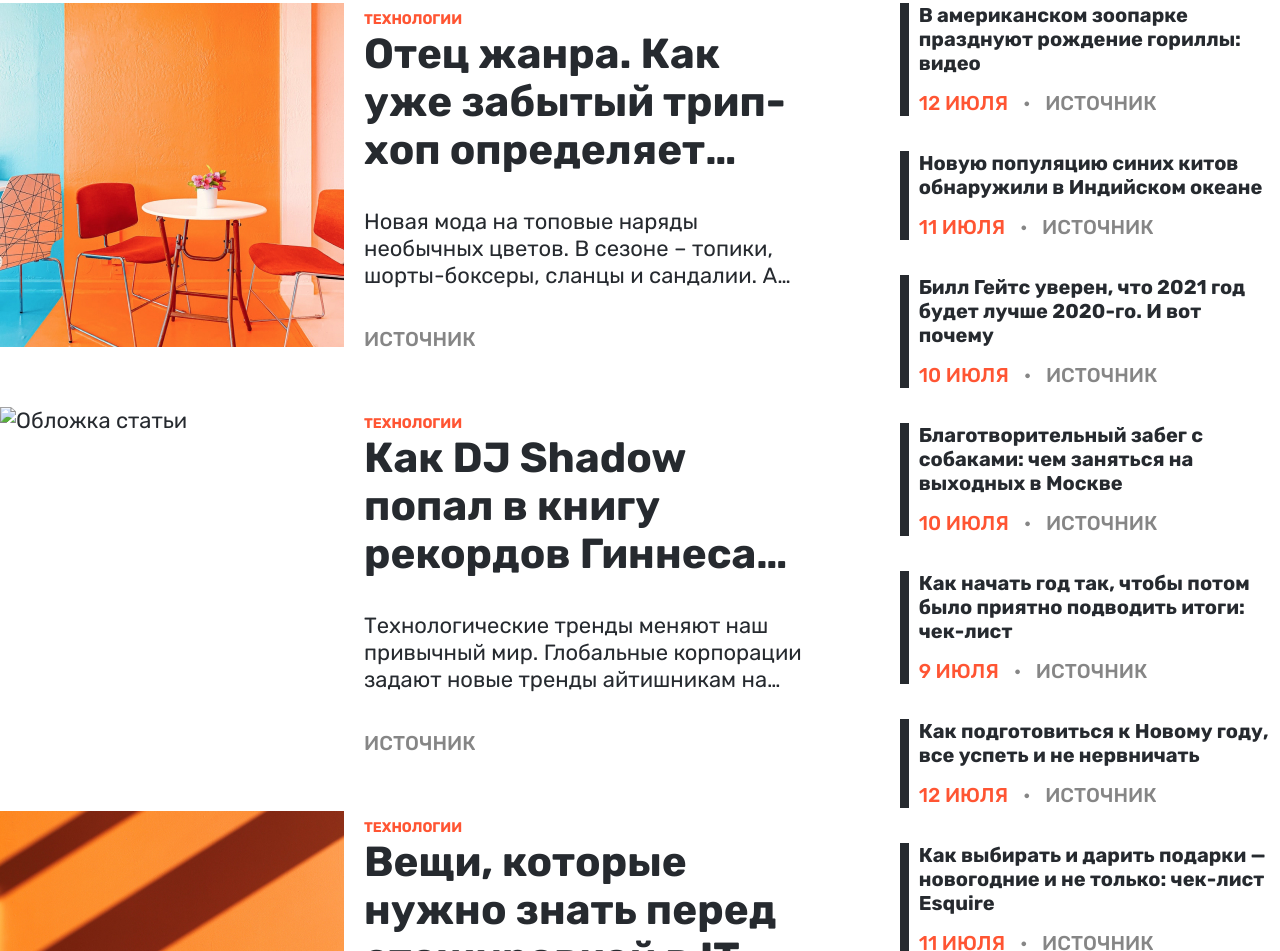
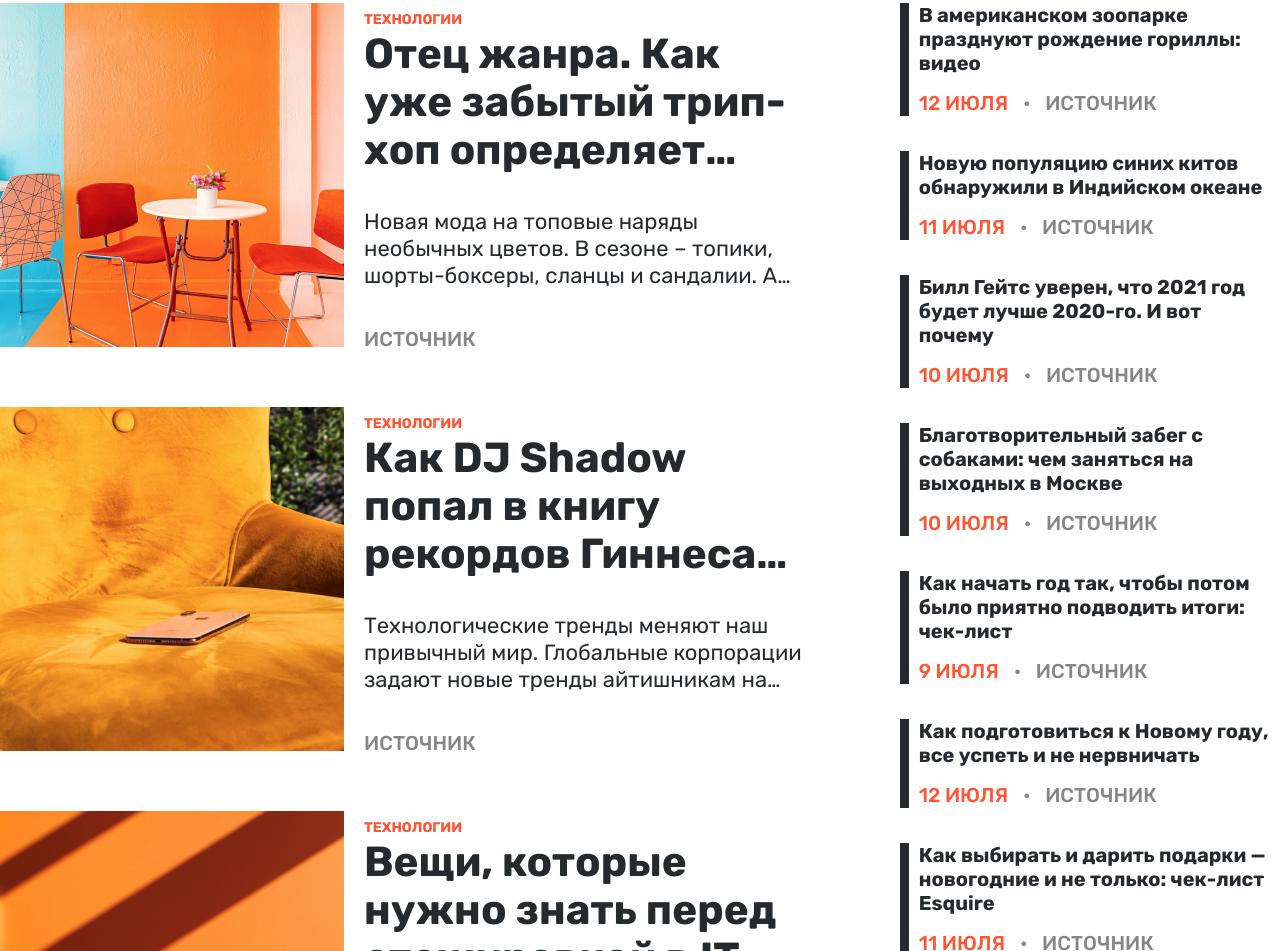
Before and after one commit to walkerman-on/karpov-courses, a plain HTML site: page index.html in a window 1280 px wide. Shown: the part 274-1225 px from the top of the page. Drawn offline with Linux system fonts and the light colour scheme; the site is published under a folder, as on GitHub Pages, so addresses that start at the root find nothing.

Commit message:
Final changes for GitHub Pages

```diff
--- a/index.html
+++ b/index.html
@@ -42,7 +42,7 @@
 
                     <article class="main-article">
                         <div class="main-article__image-container">
-                            <img src="/images/img-3.jpg" alt="Обложка статьи" class="main-article__image">
+                            <img src="images/img-3.jpg" alt="Обложка статьи" class="main-article__image">
                         </div>
                         <div class="main-article__content">
                             <span class="main-article__category">Технологии</span>
```
